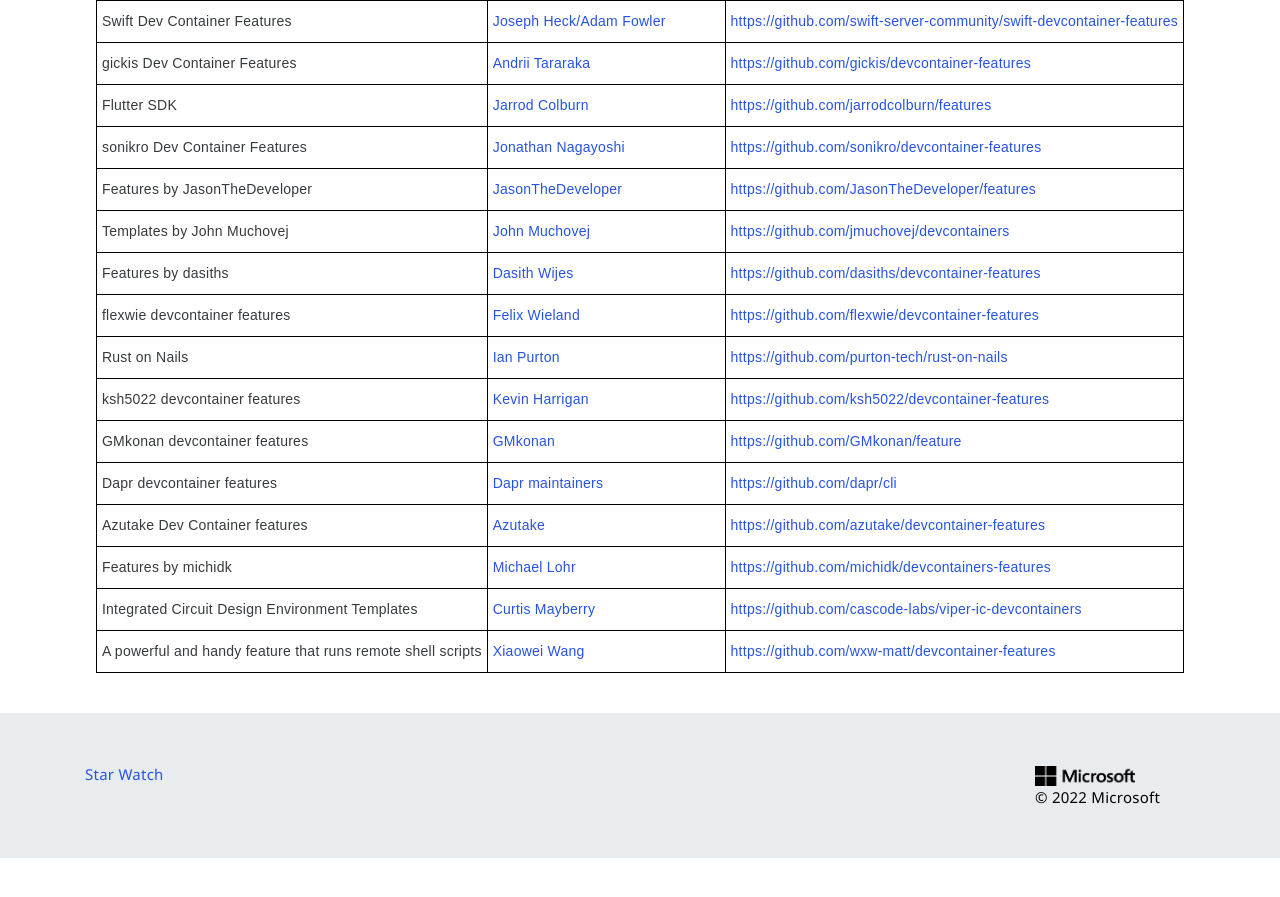
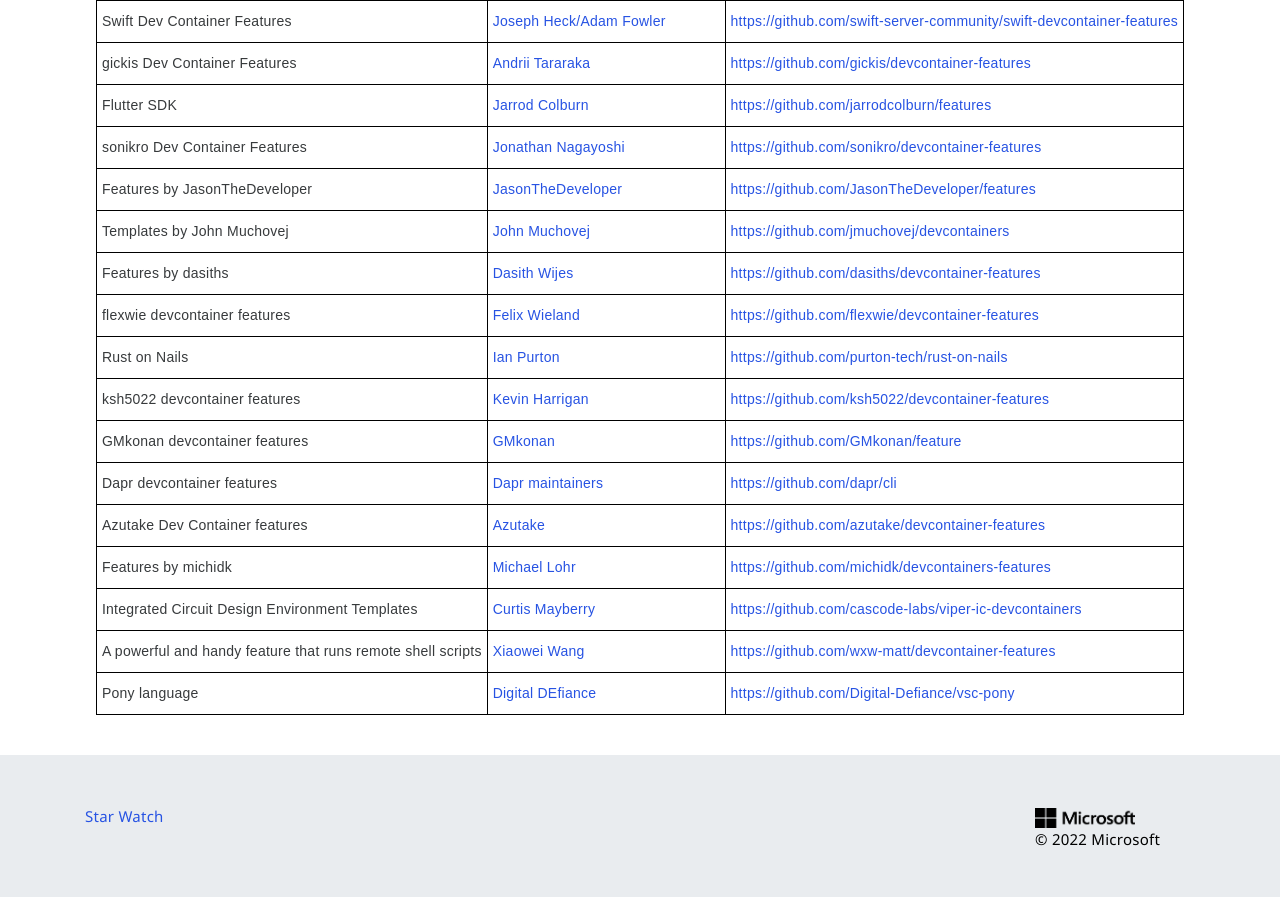
Before and after one commit to devcontainers/devcontainers.github.io, a Jekyll site: the page built from collections.html, in a window 1280 px wide and 900 px high, scrolled down 2896 px. Shown: the top 897 px of the window. Built offline with Jekyll 4.4.1, drawn with Linux system fonts in a browser that asks for light colours; nearby versions of some CDN libraries; comment, search, counter and statistics services are not loaded; before the commit the page ends 3754 px from its top, so only the background shows below that.

Commit message:
Update collection-index.yml

```diff
--- a/_data/collection-index.yml
+++ b/_data/collection-index.yml
@@ -383,3 +383,8 @@
   contact: https://github.com/wxw-matt/devcontainer-features/issues
   repository: https://github.com/wxw-matt/devcontainer-features
   ociReference: ghcr.io/wxw-matt/devcontainer-features
+- name: Pony language
+  maintainer: Digital DEfiance
+  contact: https://github.com/Digital-Defiance/vsc-pony/issues
+  repository: https://github.com/Digital-Defiance/vsc-pony
+  ociReference: ghcr.io/Digital-Defiance/vsc-pony
```
